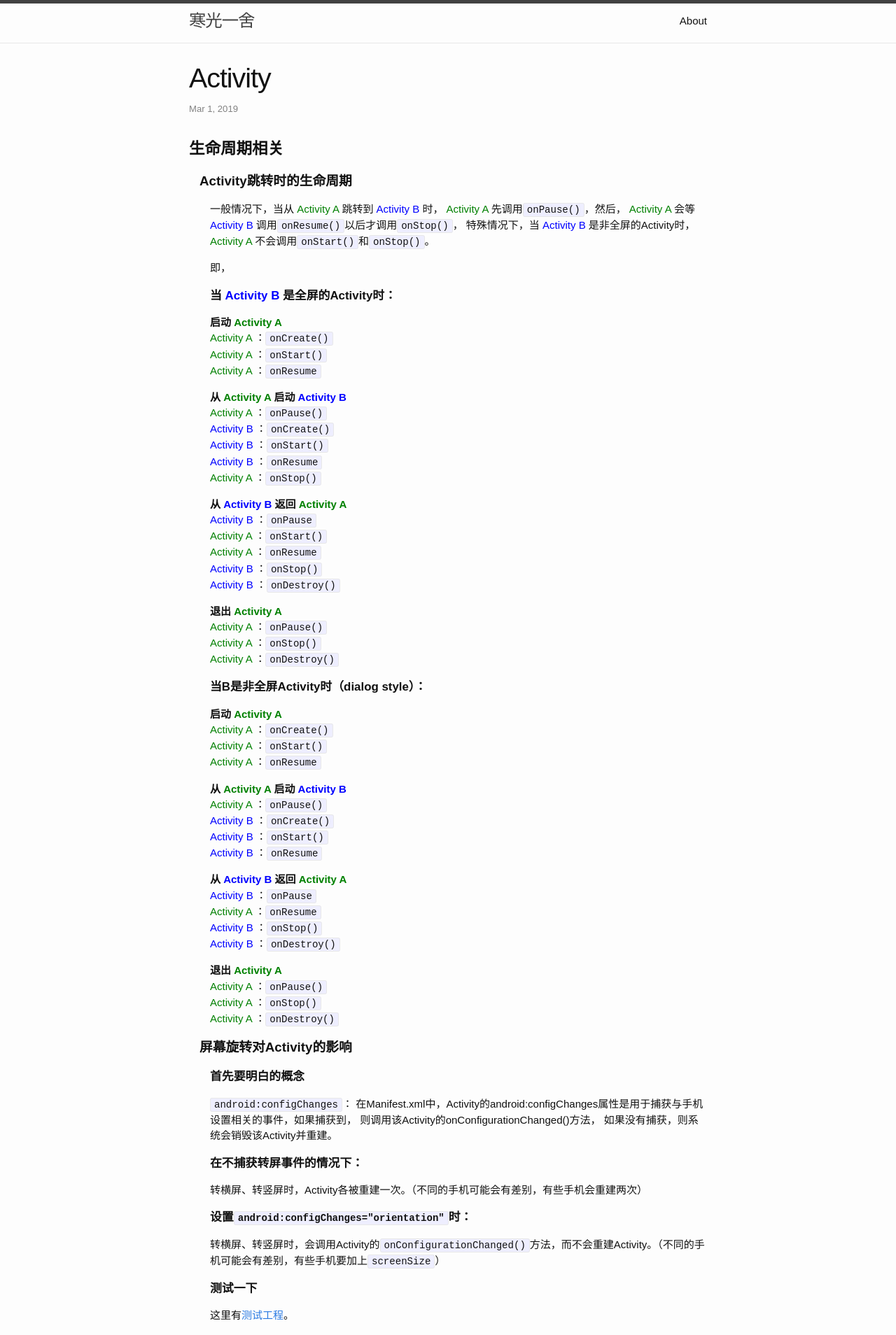
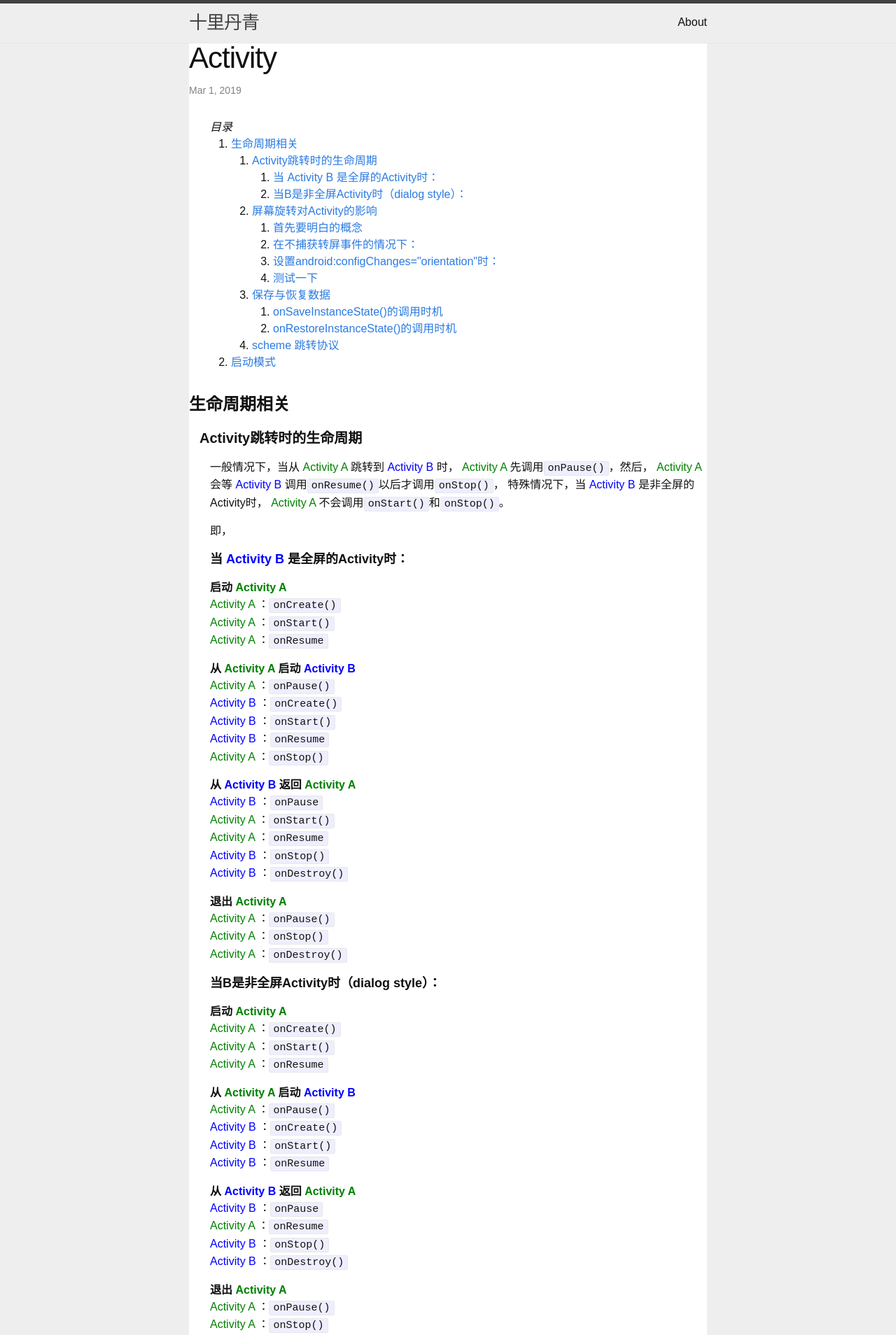
Before and after one commit to yuluyao/yuluyao.github.io, a Jekyll site: the page built from _posts/android/2019-03-01-Activity.md, in a window 1280 px wide. Shown: the top 1908 px of the page at 70% size. Built offline with Jekyll 4.4.1, drawn with Linux system fonts in a browser that asks for light colours; some of the changed lines change nothing that is shown; some of the changed text lies outside the part shown.

Commit message:
change style

```diff
--- a/_config.yml
+++ b/_config.yml
@@ -18,14 +18,14 @@
 # You can create any custom variable you would like, and they will be accessible
 # in the templates via {{ site.myvariable }}.
 
-title: 寒光一舍
+title: 十里丹青
 email: wushenggoo@gmail.com
 description: >- # this means to ignore newlines until "baseurl:"
-  笑看嫣红染半山，逐风万里白云间；逍遥此生不为客，天地三才任平凡。
+  鹏抟九万，腰缠万贯，扬州鹤背骑来惯。事间关，景阑珊，黄金不富英雄汉，一片世情天地间。白，也是眼；青，也是眼。
 
 
 
-baseurl: "" # the subpath of your site, e.g. /blog
+baseurl: "/blog" # the subpath of your site, e.g. /blog
 url: "http://127.0.0.1" # the base hostname & protocol for your site, e.g. http://example.com
 # twitter_username: jekyllrb
 github_username:  yuluyao
--- a/_includes/head.html
+++ b/_includes/head.html
@@ -8,4 +8,10 @@
   {%- if jekyll.environment == 'production' and site.google_analytics -%}
     {%- include google-analytics.html -%}
   {%- endif -%}
+
+  <script src="https://cdn.staticfile.org/jquery/3.4.0/jquery.min.js">
+  </script>
+  <script src="/assets/toc.js">
+  </script>
+
 </head>
--- a/_layouts/post.html
+++ b/_layouts/post.html
@@ -24,4 +24,11 @@
   {%- endif -%}
 
   <a class="u-url" href="{{ page.url | relative_url }}" hidden></a>
+
+
+  <script type="text/javascript">
+    $(document).ready(function() {
+      $('#toc').toc();
+    });
+  </script>
 </article>
--- a/_posts/android/2019-03-01-Activity.md
+++ b/_posts/android/2019-03-01-Activity.md
@@ -5,6 +5,11 @@
 
 {% assign A = '<span class="text-green"> Activity A </span>' %}
 {% assign B = '<span class="text-blue"> Activity B </span>' %}
+
+
+<div id="toc"></div>
+
+
 
 ## 生命周期相关
 ### Activity跳转时的生命周期
--- a/_sass/hululu.scss
+++ b/_sass/hululu.scss
@@ -4,7 +4,7 @@
 
 //$base-font-family: -apple-system, BlinkMacSystemFont, "Segoe UI", Roboto, Helvetica, Arial, sans-serif, "Apple Color Emoji", "Segoe UI Emoji", "Segoe UI Symbol" !default;
 $base-font-family: sans-serif, "Times New Roman", Arial,  Roboto, Helvetica, "Apple Color Emoji", "Segoe UI Emoji", "Segoe UI Symbol" !default;
-$base-font-size:   15px !default;
+$base-font-size:   16px !default;
 $base-font-weight: 400 !default;
 $small-font-size:  $base-font-size * 0.875 !default;
 $base-line-height: 1.5 !default;
@@ -12,7 +12,8 @@
 $spacing-unit:     30px !default;
 
 $text-color:       #111 !default;
-$background-color: #fdfdfd !default;
+$background-color: #eeeeee !default;
+$article-color:    #ffffff !default;
 $brand-color:      #2a7ae2 !default;
 
 $grey-color:       #828282 !default;
--- a/_sass/hululu/_layout.scss
+++ b/_sass/hululu/_layout.scss
@@ -175,7 +175,7 @@
  * Page content
  */
 .page-content {
-  padding: $spacing-unit 0;
+  padding: 0 0;
   flex: 1;
 }
 
@@ -210,6 +210,9 @@
 /**
  * Posts
  */
+.post{
+  background-color: $article-color;
+}
 .post-header {
   margin-bottom: $spacing-unit;
 }
@@ -226,7 +229,7 @@
 
 .post-content {
   padding-left: $spacing-unit;
-  margin-bottom: $spacing-unit;
+  margin-bottom: 0;
 
   h2 {
     @include relative-font-size(1.5);
--- /dev/null
+++ b/assets/toc.js
@@ -0,0 +1,98 @@
+// https://github.com/ghiculescu/jekyll-table-of-contents
+(function($){
+    $.fn.toc = function(options) {
+        var defaults = {
+                noBackToTopLinks: false,
+                title: '<i>目录</i>',
+                minimumHeaders: 3,
+                headers: 'h1, h2, h3, h4, h5, h6',
+                listType: 'ol', // values: [ol|ul]
+                showEffect: 'show', // values: [show|slideDown|fadeIn|none]
+                showSpeed: 'slow', // set to 0 to deactivate effect
+                classes: { list: '',
+                    item: ''
+                }
+            },
+            settings = $.extend(defaults, options);
+
+        function fixedEncodeURIComponent (str) {
+            return encodeURIComponent(str).replace(/[!'()*]/g, function(c) {
+                return '%' + c.charCodeAt(0).toString(16);
+            });
+        }
+
+        function createLink (header) {
+            var innerText = (header.textContent === undefined) ? header.innerText : header.textContent;
+            return "<a href='#" + fixedEncodeURIComponent(header.id) + "'>" + innerText + "</a>";
+        }
+
+        var headers = $(settings.headers).filter(function() {
+            // get all headers with an ID
+            var previousSiblingName = $(this).prev().attr( "name" );
+            if (!this.id && previousSiblingName) {
+                this.id = $(this).attr( "id", previousSiblingName.replace(/\./g, "-") );
+            }
+            return this.id;
+        }), output = $(this);
+        if (!headers.length || headers.length < settings.minimumHeaders || !output.length) {
+            $(this).hide();
+            return;
+        }
+
+        if (0 === settings.showSpeed) {
+            settings.showEffect = 'none';
+        }
+
+        var render = {
+            show: function() { output.hide().html(html).show(settings.showSpeed); },
+            slideDown: function() { output.hide().html(html).slideDown(settings.showSpeed); },
+            fadeIn: function() { output.hide().html(html).fadeIn(settings.showSpeed); },
+            none: function() { output.html(html); }
+        };
+
+        var get_level = function(ele) { return parseInt(ele.nodeName.replace("H", ""), 10); };
+        var highest_level = headers.map(function(_, ele) { return get_level(ele); }).get().sort()[0];
+        var return_to_top = '<i class="icon-arrow-up back-to-top"> </i>';
+
+        var level = get_level(headers[0]),
+            this_level,
+            html = settings.title + " <" +settings.listType + " class=\"" + settings.classes.list +"\">";
+        headers.on('click', function() {
+            if (!settings.noBackToTopLinks) {
+                window.location.hash = this.id;
+            }
+        })
+            .addClass('clickable-header')
+            .each(function(_, header) {
+                this_level = get_level(header);
+                if (!settings.noBackToTopLinks && this_level === highest_level) {
+                    $(header).addClass('top-level-header').after(return_to_top);
+                }
+                if (this_level === level) // same level as before; same indenting
+                    html += "<li class=\"" + settings.classes.item + "\">" + createLink(header);
+                else if (this_level <= level){ // higher level than before; end parent ol
+                    for(var i = this_level; i < level; i++) {
+                        html += "</li></"+settings.listType+">"
+                    }
+                    html += "<li class=\"" + settings.classes.item + "\">" + createLink(header);
+                }
+                else if (this_level > level) { // lower level than before; expand the previous to contain a ol
+                    for(i = this_level; i > level; i--) {
+                        html += "<" + settings.listType + " class=\"" + settings.classes.list +"\">" +
+                            "<li class=\"" + settings.classes.item + "\">"
+                    }
+                    html += createLink(header);
+                }
+                level = this_level; // update for the next one
+            });
+        html += "</"+settings.listType+">";
+        if (!settings.noBackToTopLinks) {
+            $(document).on('click', '.back-to-top', function() {
+                $(window).scrollTop(0);
+                window.location.hash = '';
+            });
+        }
+
+        render[settings.showEffect]();
+    };
+})(jQuery);
```
